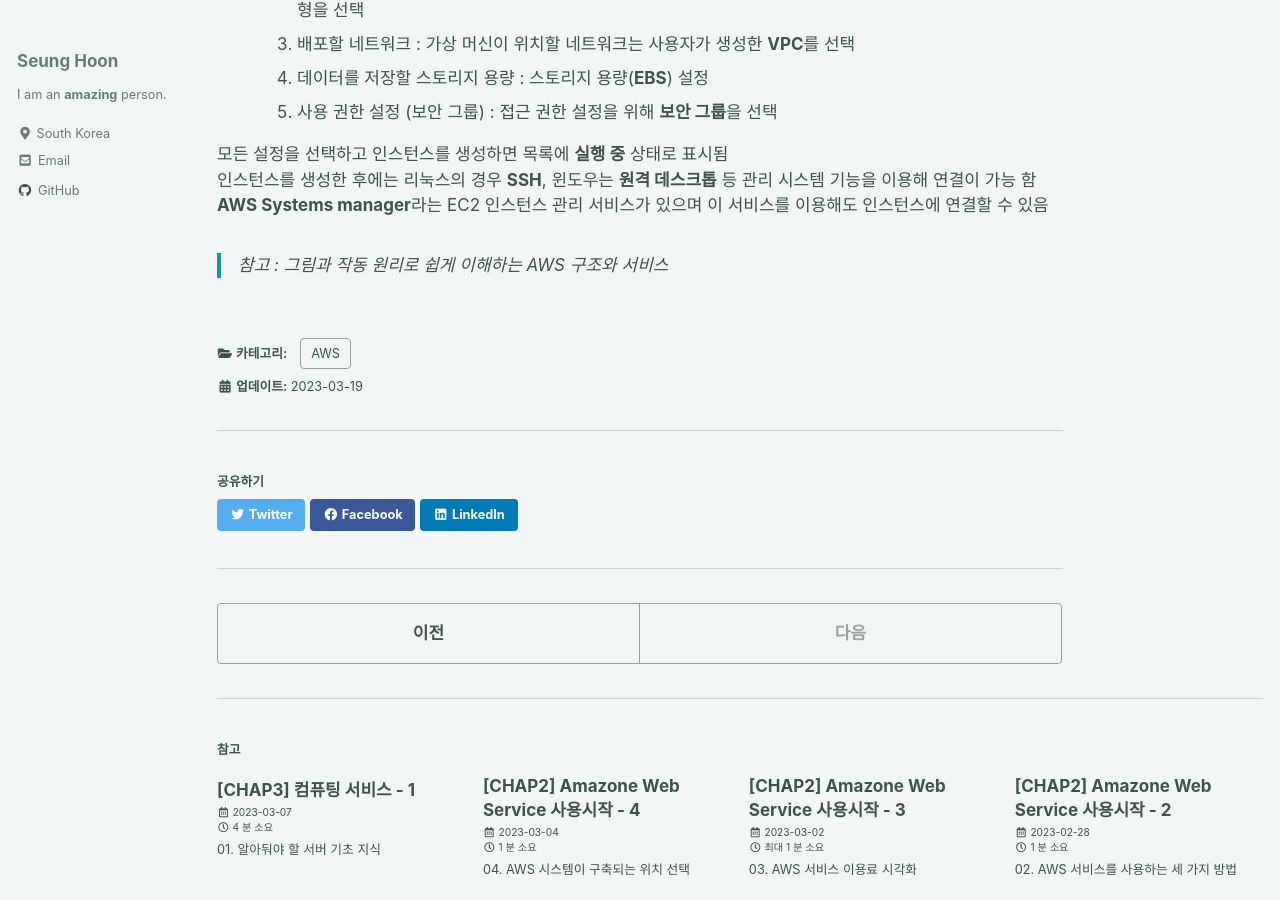
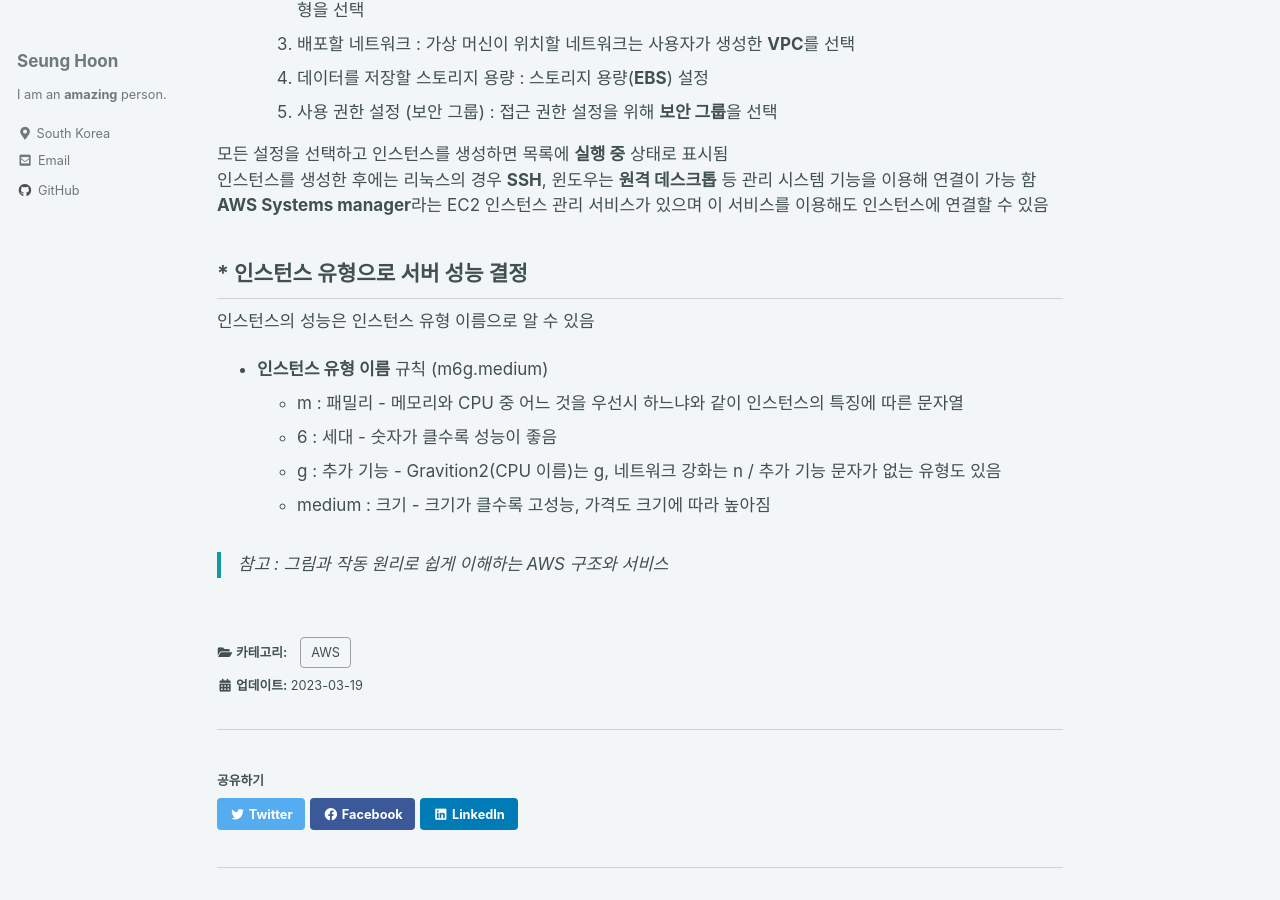
Before and after one commit to ibk01161/ibk01161.github.io, a Jekyll site: the page built from _posts/2023-03-19-aws3_02.md, in a window 1280 px wide and 900 px high, scrolled down 681 px. Built offline with Jekyll 4.4.1, drawn with Linux system fonts in a browser that asks for light colours; cached includes are drawn as plain includes.

Commit message:
Add Post

```diff
--- a/_posts/2023-03-19-aws3_02.md
+++ b/_posts/2023-03-19-aws3_02.md
@@ -29,5 +29,14 @@ EC2는 가상 서버를 **인스턴스** 단위로 관리함, 사용자가 인
 **AWS Systems manager**라는 EC2 인스턴스 관리 서비스가 있으며 이 서비스를 이용해도 인스턴스에 연결할 수 있음
 
 
+## * 인스턴스 유형으로 서버 성능 결정
+
+인스턴스의 성능은 인스턴스 유형 이름으로 알 수 있음
+
+* **인스턴스 유형 이름** 규칙 (m6g.medium)
+  - m : 패밀리 - 메모리와 CPU 중 어느 것을 우선시 하느냐와 같이 인스턴스의 특징에 따른 문자열
+  - 6 : 세대 - 숫자가 클수록 성능이 좋음
+  - g : 추가 기능 - Gravition2(CPU 이름)는 g, 네트워크 강화는 n / 추가 기능 문자가 없는 유형도 있음
+  - medium : 크기 - 크기가 클수록 고성능, 가격도 크기에 따라 높아짐
 
 > 참고 : 그림과 작동 원리로 쉽게 이해하는 AWS 구조와 서비스
```
